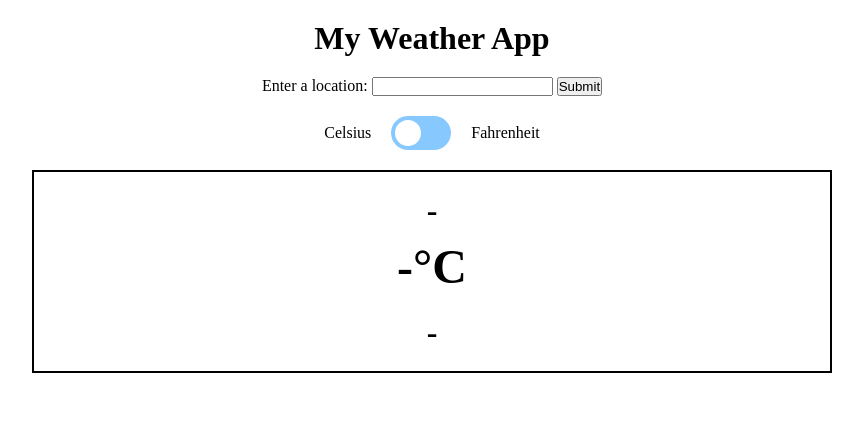
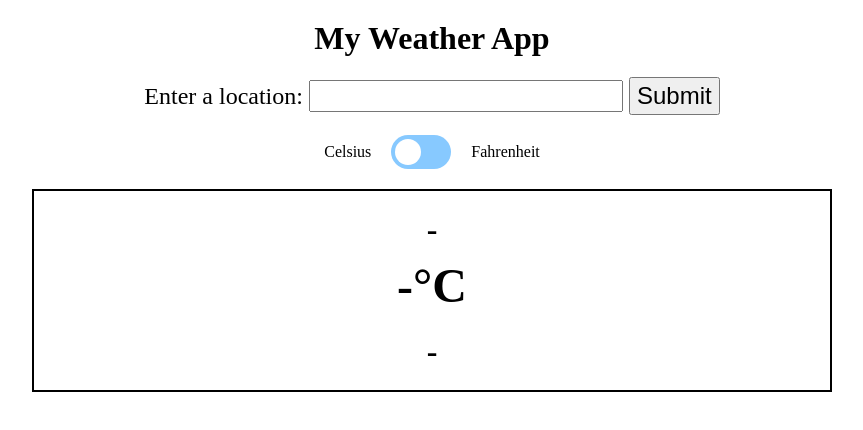
Before and after one commit to nyamashiro/weather-app, a website built with webpack: page src/template.html in a window 1280 px wide. Shown: the whole page, without its empty margins (208-1071 px from the left). Built offline with nearby package versions, Linux system fonts and the light colour scheme.

Commit message:
adjust input field size

```diff
--- a/src/modules/style.css
+++ b/src/modules/style.css
@@ -23,6 +23,16 @@ h1 {
   border: 2px black solid;
   min-width: 800px;
   gap: 10px;
+}
+
+.form,
+input,
+button {
+  font-size: 1.5rem;
+}
+
+button {
+  padding: 3px 6px;
 }
 
 .location {
```
